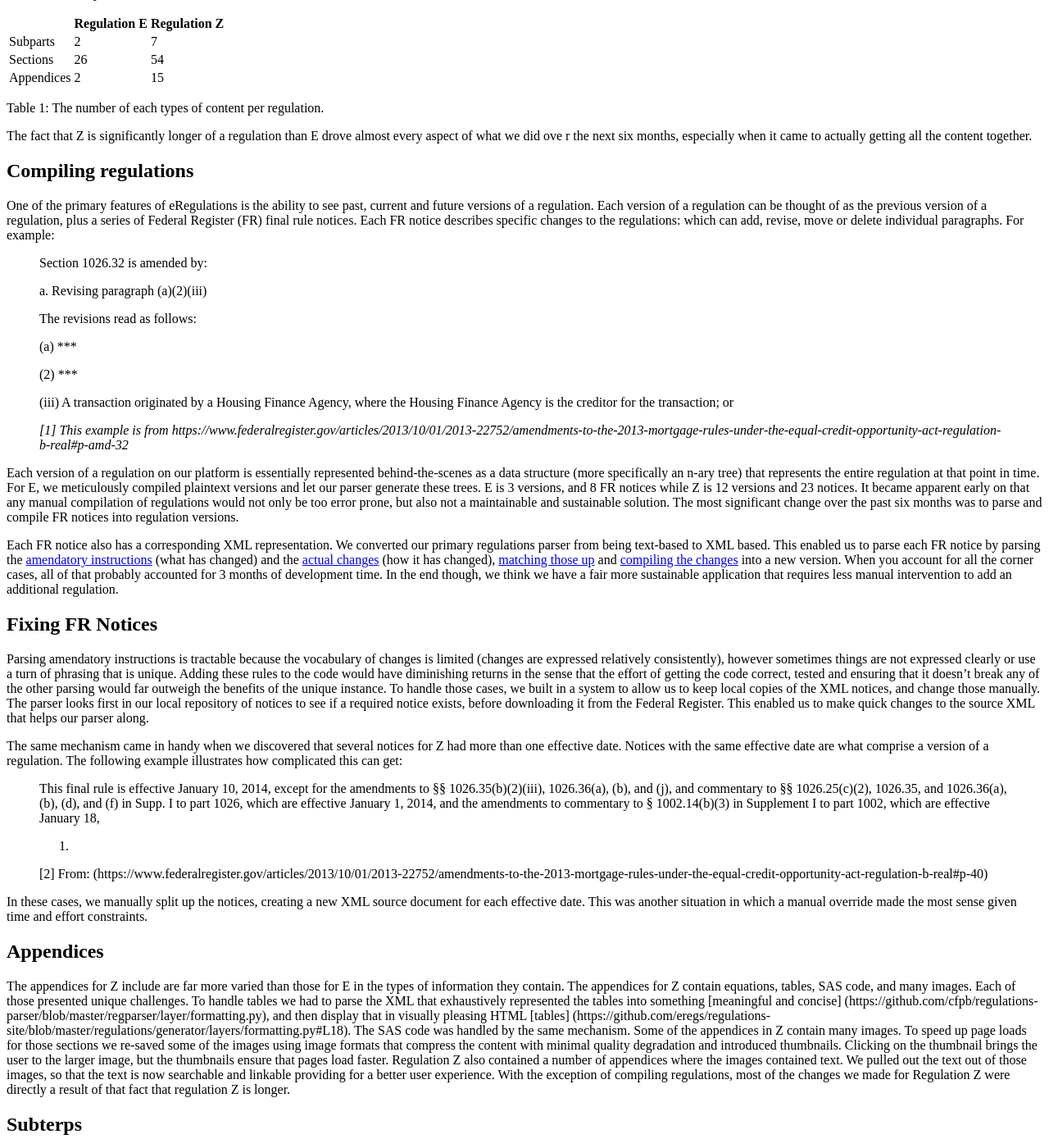
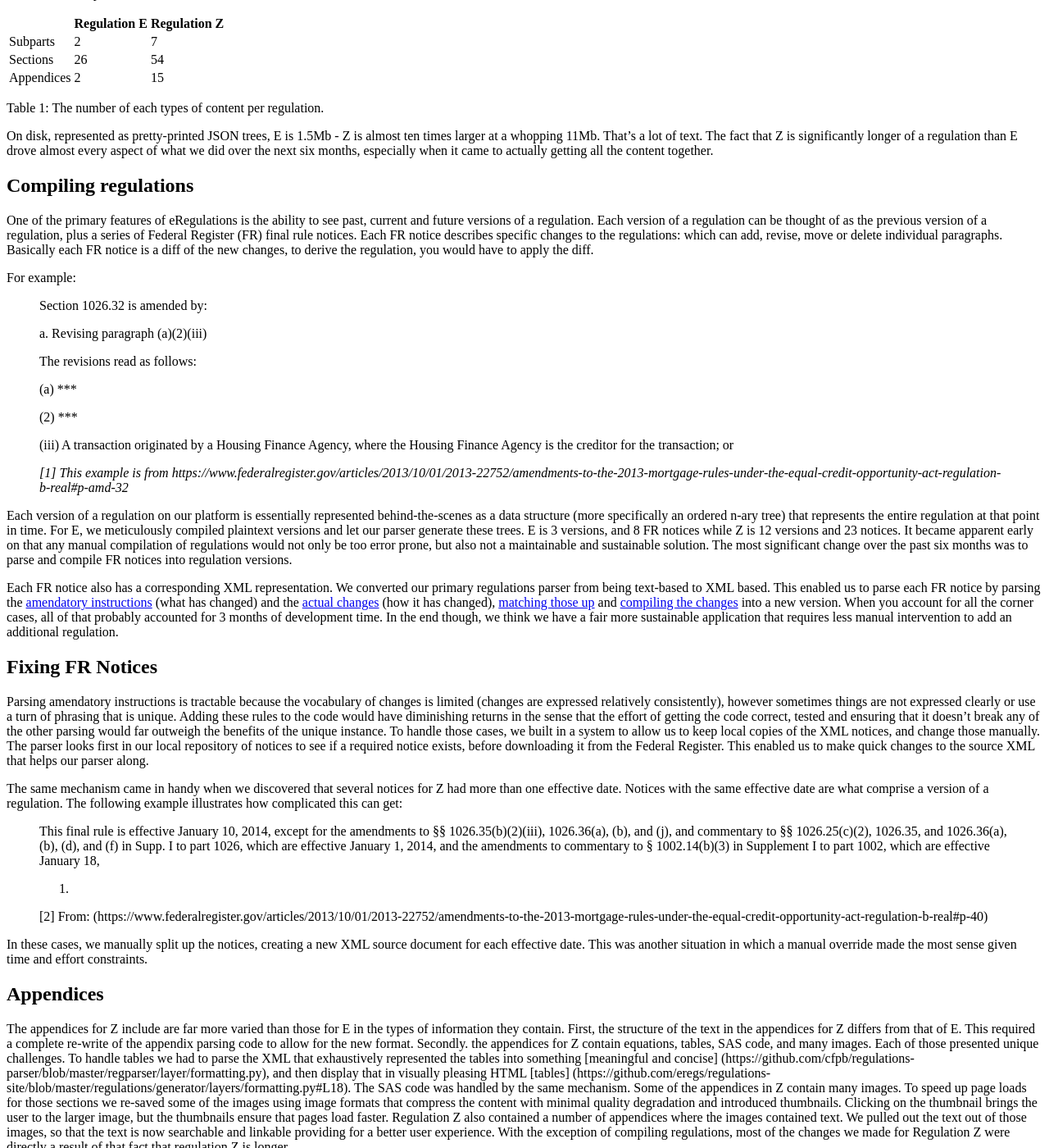
Before and after one commit to cfpb/cfpb.github.io, a Jekyll site: the page built from _posts/2014-03-27-new-regulation.md, in a window 1280 px wide and 1400 px high, scrolled down 406 px. Shown: the whole window at 82% size. Built offline with Jekyll 4.4.1, drawn with Linux system fonts in a browser that asks for light colours; nearby versions of some CDN libraries; some web fonts are replaced; comment, search, counter and statistics services are not loaded; some of the changed text lies outside the part shown.

Commit message:
Changes from CM. Added size on disk, related to diffs

```diff
--- a/_posts/2014-03-27-new-regulation.md
+++ b/_posts/2014-03-27-new-regulation.md
@@ -34,9 +34,11 @@ sections while Z has 54.
 
 Table 1: The number of each types of content per regulation.
 
-The fact that Z is significantly longer of a regulation than E drove almost
-every aspect of what  we did ove r the next six months, especially when it came
-to actually getting all the content together.
+On disk, represented as pretty-printed JSON trees, E is 1.5Mb - Z is almost ten
+times larger at a whopping 11Mb. That's a lot of text. The fact that Z is
+significantly longer of a regulation than E drove almost every aspect of what
+we did over the next six months, especially when it came to actually getting
+all the content together.
 
 ## Compiling regulations
 
@@ -45,6 +47,9 @@ and future versions of a regulation. Each version of a regulation can be
 thought of as the previous version of a regulation, plus a series of Federal
 Register (FR) final rule notices. Each FR notice describes specific changes to
 the regulations: which can add, revise, move or delete individual paragraphs.
+Basically each FR notice is a diff of the new changes, to derive the
+regulation, you would have to apply the diff.
+
 For example:
 
 > Section 1026.32 is amended by:
@@ -63,7 +68,7 @@ For example:
 > *[1] This example is from https://www.federalregister.gov/articles/2013/10/01/2013-22752/amendments-to-the-2013-mortgage-rules-under-the-equal-credit-opportunity-act-regulation-b-real#p-amd-32*
 
 Each version of a regulation on our platform is essentially represented
-behind-the-scenes as a data structure (more specifically an n-ary tree) that
+behind-the-scenes as a data structure (more specifically an ordered n-ary tree) that
 represents the entire regulation at that point in time. For E, we meticulously
 compiled plaintext versions and let our parser generate these trees. E is 3
 versions, and 8 FR notices while Z is 12 versions and 23 notices. It became
@@ -122,10 +127,12 @@ override made the most sense given time and effort constraints.
 ## Appendices
 
 The appendices for Z include are far more varied than those for E in the types
-of information they contain. The appendices for Z contain equations, tables,
-SAS code, and many images. Each of those presented unique challenges. To handle
-tables we had to parse the XML that exhaustively represented the tables into
-something [meaningful and concise]
+of information they contain. First, the structure of the text in the appendices
+for Z differs from that of E. This required a complete re-write of the appendix
+parsing code to allow for the new format. Secondly. the appendices for Z
+contain equations, tables, SAS code, and many images. Each of those presented
+unique challenges. To handle tables we had to parse the XML that exhaustively
+represented the tables into something [meaningful and concise]
 (https://github.com/cfpb/regulations-parser/blob/master/regparser/layer/formatting.py),
 and then display that in visually pleasing HTML [tables]
 (https://github.com/eregs/regulations-site/blob/master/regulations/generator/layers/formatting.py#L18).
```
